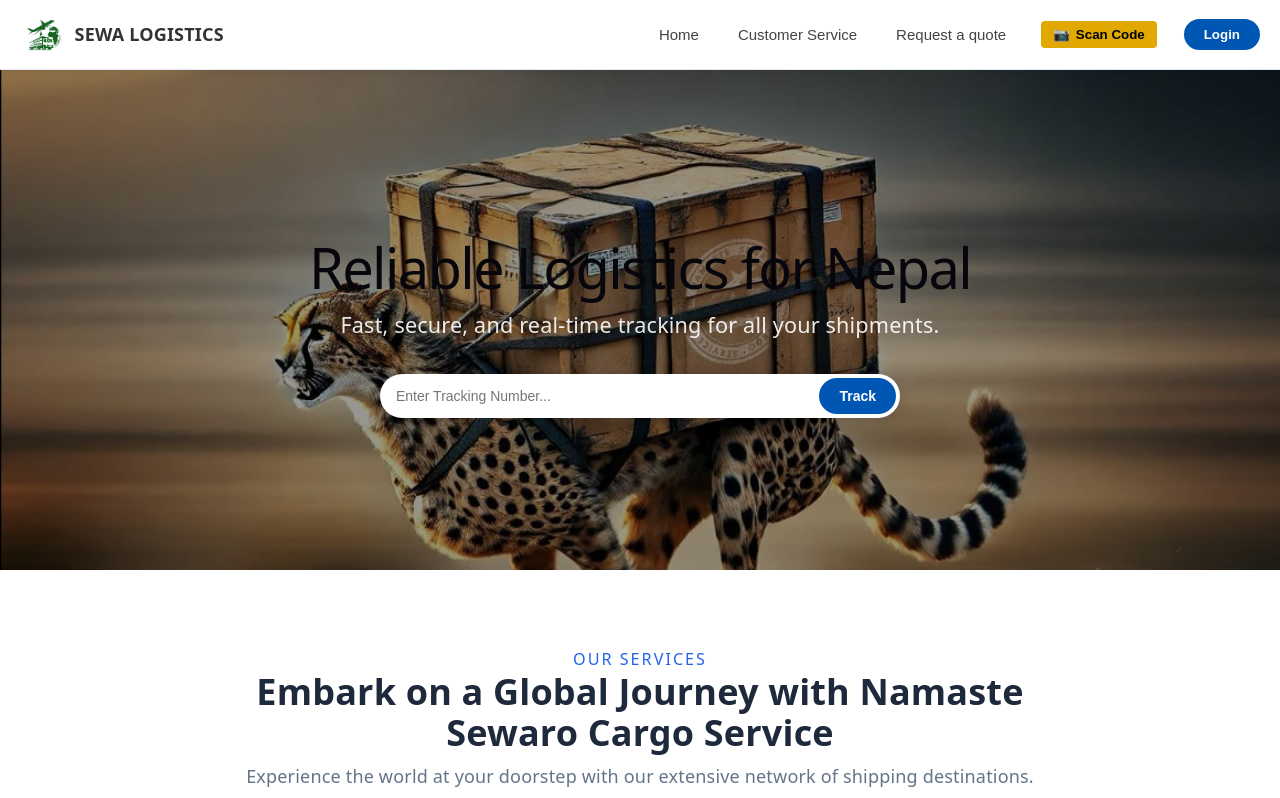
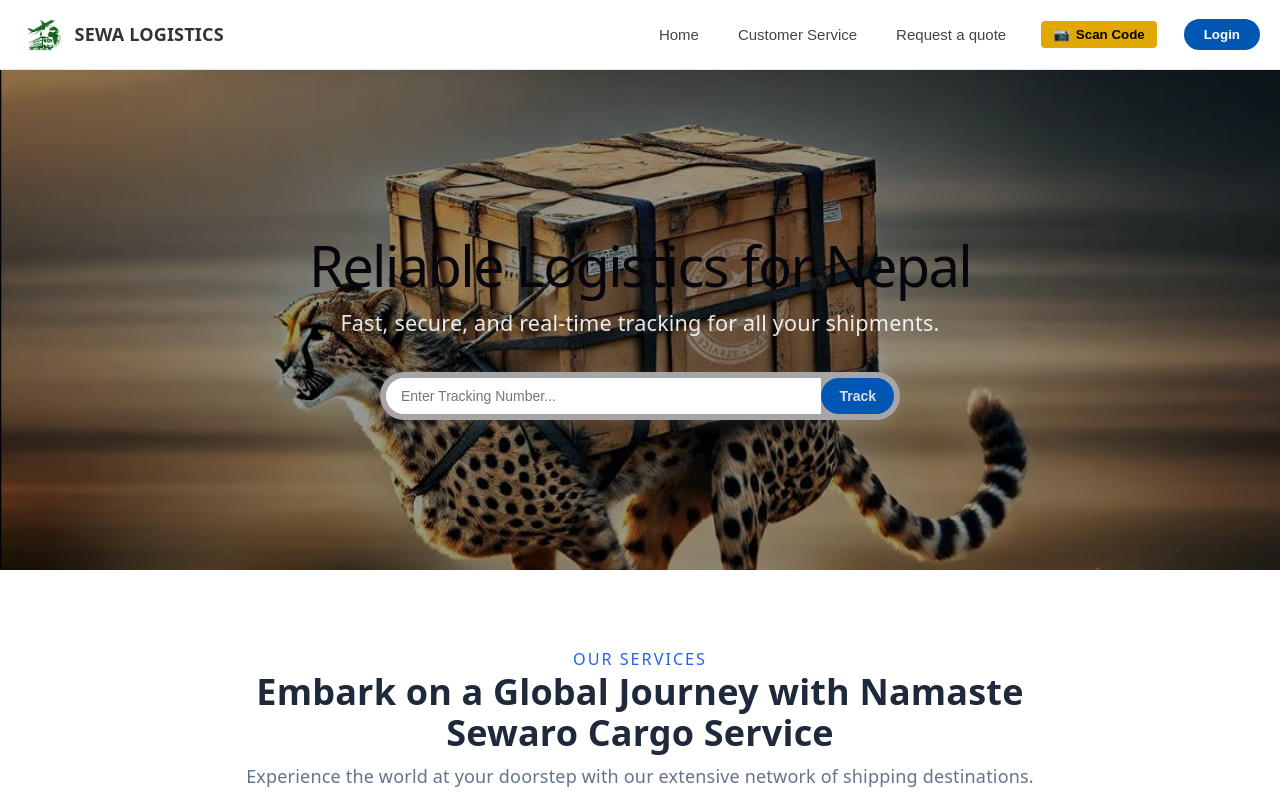
Before and after one commit to sanba2004/sewaro_frontend, a React (Vite) app: page / in a window 1280 px wide. Shown: the top 798 px of the page. Built offline with nearby package versions, Linux system fonts and the light colour scheme.

Commit message:
minor changes

```diff
--- a/src/App.jsx
+++ b/src/App.jsx
@@ -2812,16 +2812,15 @@
   className="search-track-form"
   style={{
     display: 'flex',
-    backgroundColor: '#ffffff',
-    padding: '4px', /* 🌟 Slightly snugger padding for mobile symmetry */
+    backgroundColor: '#a7a5a5',
+    padding: '6px',
     borderRadius: '30px',
     maxWidth: '520px',
     width: '90%',
     margin: '25px auto 0 auto',
-    boxShadow: '0 4px 15px rgba(0, 0, 0, 0.15)',
+    boxShadow: '0 4px 15px rgba(202, 202, 202, 0.15)',
     boxSizing: 'border-box',
-    alignItems: 'center',
-    justifyContent: 'space-between' /* 🚀 Pulls the button clean to the right edge */
+    alignItems: 'center' /* 🌟 Ensures vertical alignment stays centered */
   }}
 >
   <input
@@ -2831,14 +2830,14 @@
     value={trackingNumberInput}
     onChange={(e) => setTrackingNumberInput(e.target.value)}
     style={{
-      flex: '1',          /* 🚀 FIX: Allows input to fluidly shrink without breaking layout */
-      minWidth: '0',
+      flex: '1 1 auto', /* 🌟 Tells the input field to greedily grow and occupy all available space */
+      minWidth: '0',    /* 🚀 CRUCIAL: Allows flexbox to shrink the input properly on tiny phone screens */
       border: 'none',
       outline: 'none',
-      padding: '8px 12px', /* 🌟 Sleeker padding to maximize room */
+      padding: '10px 15px',
       fontSize: '14px',
       borderRadius: '30px 0 0 30px',
-      color: '#1a1a1a'
+      color: '#fbfbfb'
     }}
   />
   <button
@@ -2846,20 +2845,20 @@
     className="track-submit-btn"
     disabled={isSearchingTrack}
     style={{
-      flex: '0 0 auto',
+      flex: '0 0 auto',   /* 🌟 Prevents the button from growing or hogging space */
       background: '#0056b3',
-      color: '#fff',
+      color: '#e1dede',
       border: 'none',
-      padding: '10px 20px', /* 🌟 Keeps the button small, uniform, and compact */
+      padding: '10px 18px', /* 🌟 Reduced horizontal padding so it looks sleek on mobile */
       borderRadius: '25px',
       fontWeight: 'bold',
       cursor: 'pointer',
-      fontSize: '14px',
+      fontSize: '14px',    /* 🌟 Kept clean and legible without ballooning */
       transition: 'background 0.2s',
       whiteSpace: 'nowrap'
     }}
   >
-    {isSearchingTrack ? '...' : 'Track'}
+    {isSearchingTrack ? '...' : 'Track'} {/* 🌟 'Track' is much cleaner for mobile space than 'Track Now' */}
   </button>
 </form>
 
```
